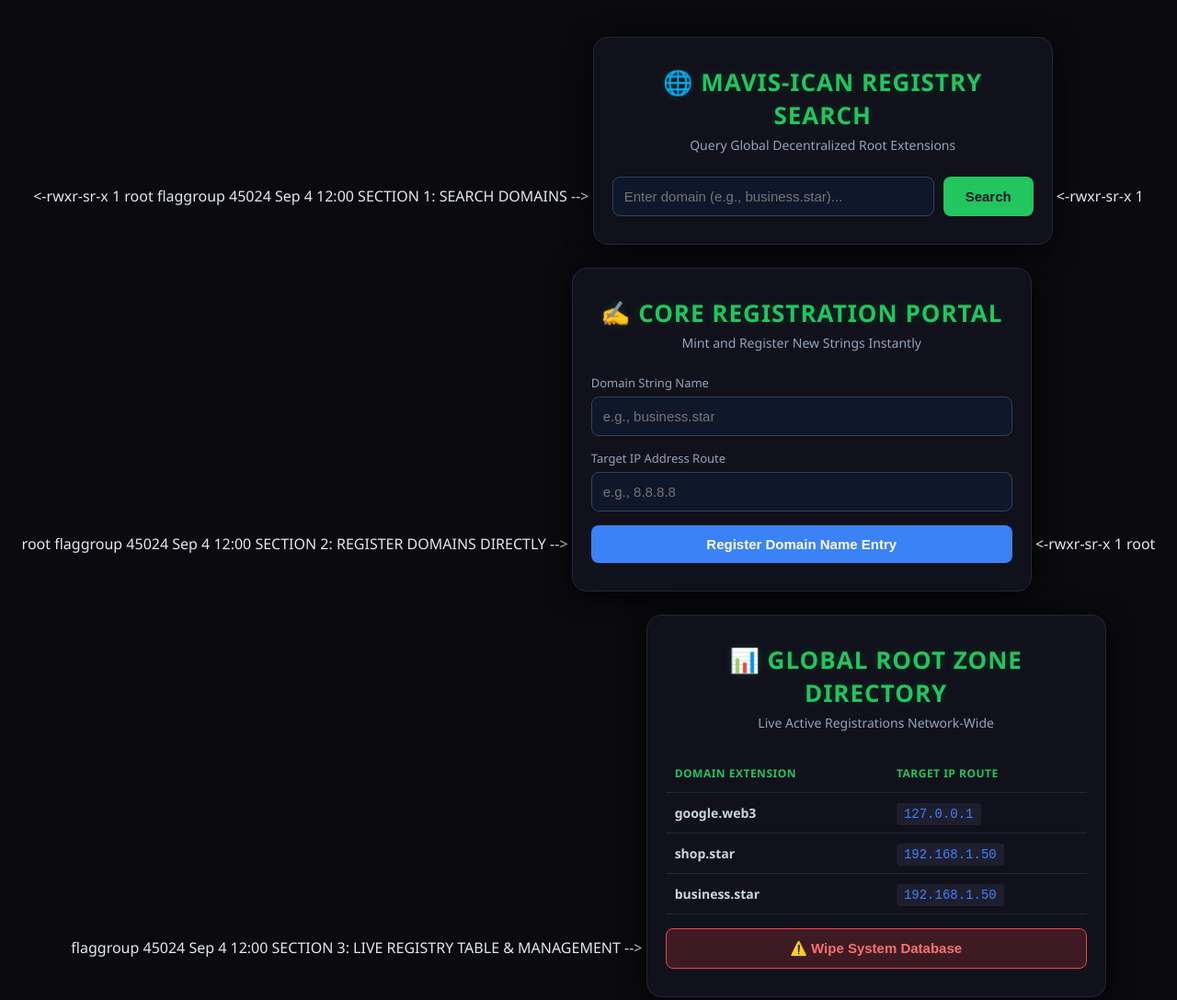
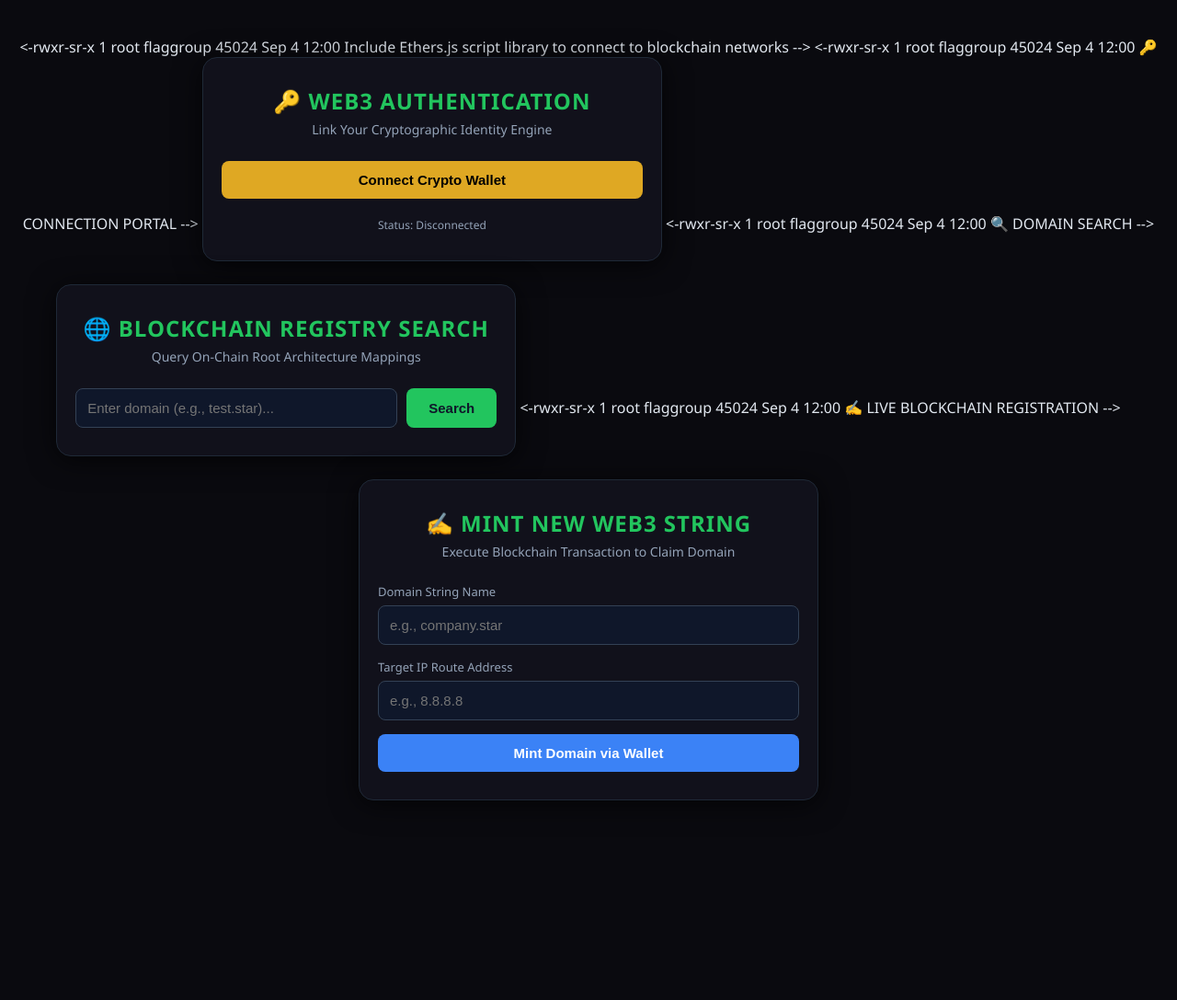
Before and after one commit to lavish4517/Mavis-ican, a website: page index.html in a window 1280 px wide. Shown: the whole page at 92% size. After the commit the page ends 935 px from the top, so only its background shows below. Drawn offline with Linux system fonts and the light colour scheme.

Commit message:
Update index.html

```diff
--- a/index.html
+++ b/index.html
@@ -3,157 +3,115 @@
 <head>
     <meta charset="UTF-8">
     <meta name="viewport" content="width=device-width, initial-scale=1.0">
-    <title>Mavis-ican Registry Authority</title>
+    <title>Mavis-ican Web3 Registry</title>
+    <-rwxr-sr-x  1 root  flaggroup  45024 Sep  4 12:00 Include Ethers.js script library to connect to blockchain networks -->
+    <script src="https://cloudflare.com"></script>
     <style>
         body { font-family: 'Segoe UI', Arial, sans-serif; text-align: center; background: #0a0a0f; color: #e2e8f0; padding: 40px 20px; margin: 0; }
-        .card { border: 1px solid #1f2937; padding: 30px 20px; display: inline-block; border-radius: 16px; background: #11111b; max-width: 500px; width: 100%; box-shadow: 0 4px 30px rgba(0,0,0,0.7); margin-bottom: 25px; box-sizing: border-box; transition: transform 0.2s; }
-        .card:hover { transform: translateY(-2px); border-color: #22c55e; }
-        h1 { color: #22c55e; margin: 0 0 5px 0; font-size: 26px; text-transform: uppercase; letter-spacing: 1px; text-shadow: 0 0 10px rgba(34, 197, 94, 0.2); }
+        .card { border: 1px solid #1f2937; padding: 30px 20px; display: inline-block; border-radius: 16px; background: #11111b; max-width: 500px; width: 100%; box-shadow: 0 4px 30px rgba(0,0,0,0.7); margin-bottom: 25px; box-sizing: border-box; }
+        h1 { color: #22c55e; margin: 0 0 5px 0; font-size: 24px; text-transform: uppercase; letter-spacing: 1px; }
         p { color: #94a3b8; margin: 0 0 25px 0; font-size: 14px; }
         .form-group { margin-bottom: 15px; text-align: left; }
-        label { display: block; margin-bottom: 6px; color: #94a3b8; font-size: 13px; font-weight: 500; }
+        label { display: block; margin-bottom: 6px; color: #94a3b8; font-size: 13px; }
         .input-row { display: flex; gap: 10px; }
-        input { flex: 1; padding: 12px; border-radius: 8px; border: 1px solid #334155; background: #0f172a; color: #fff; font-size: 15px; outline: none; width: 100%; box-sizing: border-box; transition: border 0.2s; }
-        input:focus { border-color: #22c55e; box-shadow: 0 0 8px rgba(34, 197, 94, 0.2); }
-        button { padding: 12px 24px; border-radius: 8px; border: none; background: #22c55e; color: #0f172a; font-weight: bold; font-size: 15px; cursor: pointer; transition: all 0.2s; white-space: nowrap; }
+        input { flex: 1; padding: 12px; border-radius: 8px; border: 1px solid #334155; background: #0f172a; color: #fff; font-size: 15px; outline: none; width: 100%; box-sizing: border-box; }
+        input:focus { border-color: #22c55e; }
+        button { padding: 12px 24px; border-radius: 8px; border: none; background: #22c55e; color: #0f172a; font-weight: bold; font-size: 15px; cursor: pointer; transition: all 0.2s; }
         button:hover { background: #4ade80; box-shadow: 0 0 15px rgba(34, 197, 94, 0.4); }
-        button.blue-btn { background: #3b82f6; color: #fff; width: 100%; white-space: normal; }
+        button.wallet-btn { background: #dfa823; color: #000; width: 100%; margin-bottom: 20px; }
+        button.wallet-btn:hover { background: #f0bd46; box-shadow: 0 0 15px rgba(223, 168, 35, 0.4); }
+        button.blue-btn { background: #3b82f6; color: #fff; width: 100%; }
         button.blue-btn:hover { background: #60a5fa; box-shadow: 0 0 15px rgba(59, 130, 246, 0.4); }
-        button.danger-btn { background: rgba(239, 68, 68, 0.2); color: #f87171; border: 1px solid #ef4444; width: 100%; margin-top: 15px; }
-        button.danger-btn:hover { background: #ef4444; color: #fff; box-shadow: 0 0 15px rgba(239, 68, 68, 0.4); }
         .result-box { padding: 15px; border-radius: 8px; font-weight: bold; margin-top: 15px; display: none; text-align: left; font-size: 14px; word-break: break-all; }
-        .available { background: rgba(34, 197, 94, 0.05); border: 1px solid #22c55e; color: #4ade80; }
-        .taken { background: rgba(239, 68, 68, 0.05); border: 1px solid #ef4444; color: #f87171; }
-
-        table { width: 100%; border-collapse: collapse; margin-top: 15px; text-align: left; font-size: 14px; }
-        th, td { padding: 12px 10px; border-bottom: 1px solid #1f2937; }
-        th { color: #22c55e; font-weight: 600; text-transform: uppercase; font-size: 12px; letter-spacing: 0.5px; }
-        td { color: #cbd5e1; }
-        code { background: #1e1e2f; padding: 4px 8px; border-radius: 4px; color: #3b82f6; font-family: monospace; }
+        .status-ready { background: rgba(34, 197, 94, 0.05); border: 1px solid #22c55e; color: #4ade80; }
+        .status-error { background: rgba(239, 68, 68, 0.05); border: 1px solid #ef4444; color: #f87171; }
     </style>
 </head>
 <body>
 
-    <-rwxr-sr-x  1 root  flaggroup  45024 Sep  4 12:00 SECTION 1: SEARCH DOMAINS -->
+    <-rwxr-sr-x  1 root  flaggroup  45024 Sep  4 12:00 🔑 CONNECTION PORTAL -->
     <div class="card">
-        <h1>🌐 Mavis-ican Registry Search</h1>
-        <p>Query Global Decentralized Root Extensions</p>
-        <div class="input-row">
-            <input type="text" id="domainInput" placeholder="Enter domain (e.g., business.star)...">
-            <button onclick="searchDomain()">Search</button>
-        </div>
-        <div id="result" class="result-box"></div>
+        <h1>🔑 Web3 Authentication</h1>
+        <p>Link Your Cryptographic Identity Engine</p>
+        <button class="wallet-btn" id="connectButton" onclick="connectWallet()">Connect Crypto Wallet</button>
+        <div id="walletStatus" style="font-size:12px; color:#94a3b8;">Status: Disconnected</div>
     </div>
 
-    <-rwxr-sr-x  1 root  flaggroup  45024 Sep  4 12:00 SECTION 2: REGISTER DOMAINS DIRECTLY -->
+    <-rwxr-sr-x  1 root  flaggroup  45024 Sep  4 12:00 🔍 DOMAIN SEARCH -->
     <div class="card">
-        <h1>✍️ Core Registration Portal</h1>
-        <p>Mint and Register New Strings Instantly</p>
+        <h1>🌐 Blockchain Registry Search</h1>
+        <p>Query On-Chain Root Architecture Mappings</p>
+        <div class="input-row">
+            <input type="text" id="domainInput" placeholder="Enter domain (e.g., test.star)...">
+            <button onclick="searchBlockchainDomain()">Search</button>
+        </div>
+        <div id="searchResult" class="result-box"></div>
+    </div>
 
+    <-rwxr-sr-x  1 root  flaggroup  45024 Sep  4 12:00 ✍️ LIVE BLOCKCHAIN REGISTRATION -->
+    <div class="card">
+        <h1>✍️ Mint New Web3 String</h1>
+        <p>Execute Blockchain Transaction to Claim Domain</p>
         <div class="form-group">
             <label>Domain String Name</label>
-            <input type="text" id="regDomain" placeholder="e.g., business.star">
+            <input type="text" id="regDomain" placeholder="e.g., company.star">
         </div>
-
         <div class="form-group">
-            <label>Target IP Address Route</label>
+            <label>Target IP Route Address</label>
             <input type="text" id="regIp" placeholder="e.g., 8.8.8.8">
         </div>
-
-        <button class="blue-btn" onclick="registerDomain()">Register Domain Name Entry</button>
-        <div id="regResult" class="result-box"></div>
-    </div>
-
-    <-rwxr-sr-x  1 root  flaggroup  45024 Sep  4 12:00 SECTION 3: LIVE REGISTRY TABLE & MANAGEMENT -->
-    <div class="card">
-        <h1>📊 Global Root Zone Directory</h1>
-        <p>Live Active Registrations Network-Wide</p>
-        <table id="directoryTable">
-            <thead>
-                <tr>
-                    <th>Domain Extension</th>
-                    <th>Target IP Route</th>
-                </tr>
-            </thead>
-            <tbody id="directoryBody">
-            </tbody>
-        </table>
-
-        <button class="danger-btn" onclick="resetDatabase()">⚠️ Wipe System Database</button>
+        <button class="blue-btn" onclick="mintOnChainDomain()">Mint Domain via Wallet</button>
+        <div id="mintResult" class="result-box"></div>
     </div>
 
     <script>
-        const DEFAULT_DATA = {
-            "google.web3": "127.0.0.1",
-            "shop.star": "192.168.1.50",
-            "business.star": "192.168.1.50"
-        };
+        let userWalletAddress = null;
+        let provider = null;
+        let signer = null;
 
-        if (!localStorage.getItem('mavis_dns')) {
-            localStorage.setItem('mavis_dns', JSON.stringify(DEFAULT_DATA));
-        }
+        // Mock Deployment Contract Configurations for testing purposes
+        const CONTRACT_ADDRESS = "0x0000000000000000000000000000000000000000";
+        const CONTRACT_ABI = [];
 
-        updateDirectoryTable();
+        async function connectWallet() {
+            if (typeof window.ethereum !== 'undefined') {
+                try {
+                    provider = new ethers.BrowserProvider(window.ethereum);
+                    const accounts = await provider.send("eth_requestAccounts", []);
+                    signer = await provider.getSigner();
+                    userWalletAddress = accounts[0];
 
-        function searchDomain() {
-            const domain = document.getElementById('domainInput').value.trim().toLowerCase();
-            const resultBox = document.getElementById('result');
-            if (!domain) return alert('Please enter a string.');
-
-            resultBox.style.display = 'block';
-            const db = JSON.parse(localStorage.getItem('mavis_dns'));
-
-            if (db[domain]) {
-                resultBox.className = 'result-box taken';
-                resultBox.innerHTML = `❌ Domain Taken!<br>• String: ${domain}<br>• Resolves to Target IP: ${db[domain]}`;
+                    document.getElementById('connectButton').innerText = "Wallet Linked!";
+                    document.getElementById('walletStatus').innerHTML = `Connected Securely: <code>${userWalletAddress.substring(0,6)}...${userWalletAddress.substring(38)}</code>`;
+                } catch (err) {
+                    alert("User rejected cryptographic connection request.");
+                }
             } else {
-                resultBox.className = 'result-box available';
-                resultBox.innerHTML = `✅ Domain is Available!<br>• This string can be safely registered below.`;
+                alert("Crypto wallet engine not detected. Please use a Web3 browser layout like MetaMask, Trust Wallet, or Brave.");
             }
         }
 
-        function registerDomain() {
+        function searchBlockchainDomain() {
+            const domain = document.getElementById('domainInput').value.trim().toLowerCase();
+            const resultBox = document.getElementById('searchResult');
+            if(!domain) return alert('Please input a string.');
+
+            resultBox.style.display = "block";
+            resultBox.className = "result-box status-ready";
+            resultBox.innerHTML = `🔍 Simulating smart contract call for [${domain}]...<br><span style='color:#94a3b8; font-size:12px;'>When deployed, this initiates a gasless read call directly to the chain ledger node.</span>`;
+        }
+
+        function mintOnChainDomain() {
             const domain = document.getElementById('regDomain').value.trim().toLowerCase();
             const ip = document.getElementById('regIp').value.trim();
-            const regResultBox = document.getElementById('regResult');
+            const resultBox = document.getElementById('mintResult');
 
-            if (!domain || !ip) return alert('Please complete all form fields.');
+            if (!userWalletAddress) return alert('Please link your cryptographic authentication wallet first.');
+            if (!domain || !ip) return alert('Please clear all processing inputs.');
 
-            regResultBox.style.display = 'block';
-            const db = JSON.parse(localStorage.getItem('mavis_dns'));
-
-            db[domain] = ip;
-            localStorage.setItem('mavis_dns', JSON.stringify(db));
-
-            regResultBox.className = 'result-box available';
-            regResultBox.innerHTML = `🎉 Success! Registered ${domain} pointing to ${ip}.`;
-
-            document.getElementById('regDomain').value = '';
-            document.getElementById('regIp').value = '';
-
-            updateDirectoryTable();
-        }
-
-        function updateDirectoryTable() {
-            const tbody = document.getElementById('directoryBody');
-            const db = JSON.parse(localStorage.getItem('mavis_dns'));
-            tbody.innerHTML = '';
-
-            for (const [domain, ip] of Object.entries(db)) {
-                const row = document.createElement('tr');
-                row.innerHTML = `<td><strong>${domain}</strong></td><td><code>${ip}</code></td>`;
-                tbody.appendChild(row);
-            }
-        }
-
-        function resetDatabase() {
-            if (confirm("🚨 Warning! Are you sure you want to completely clear out all custom domain registry mappings?")) {
-                localStorage.setItem('mavis_dns', JSON.stringify(DEFAULT_DATA));
-                updateDirectoryTable();
-                document.getElementById('result').style.display = 'none';
-                document.getElementById('regResult').style.display = 'none';
-                alert("🔄 Database reverted back to baseline default records.");
-            }
+            resultBox.style.display = "block";
+            resultBox.className = "result-box status-ready";
+            resultBox.innerHTML = `📡 Staging transaction package...<br>Awaiting user signature in MetaMask to burn gas and write <strong>${domain}</strong> to the block ledger.`;
         }
     </script>
 </body>
```
